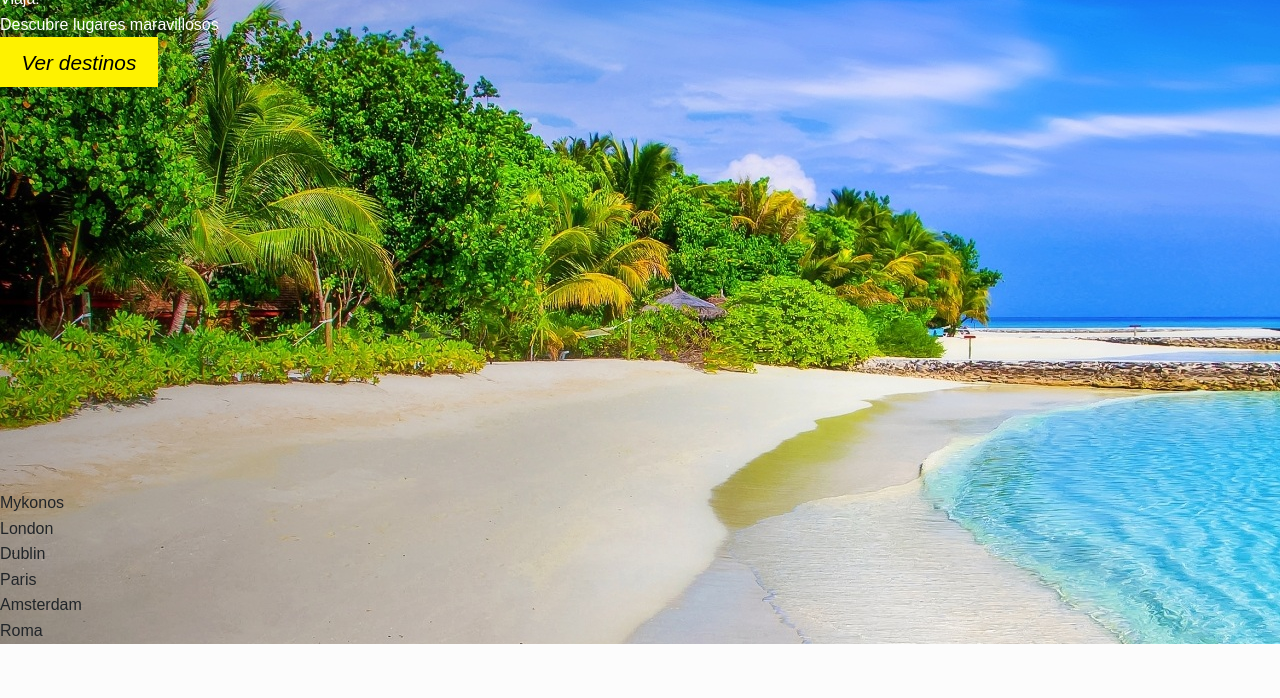
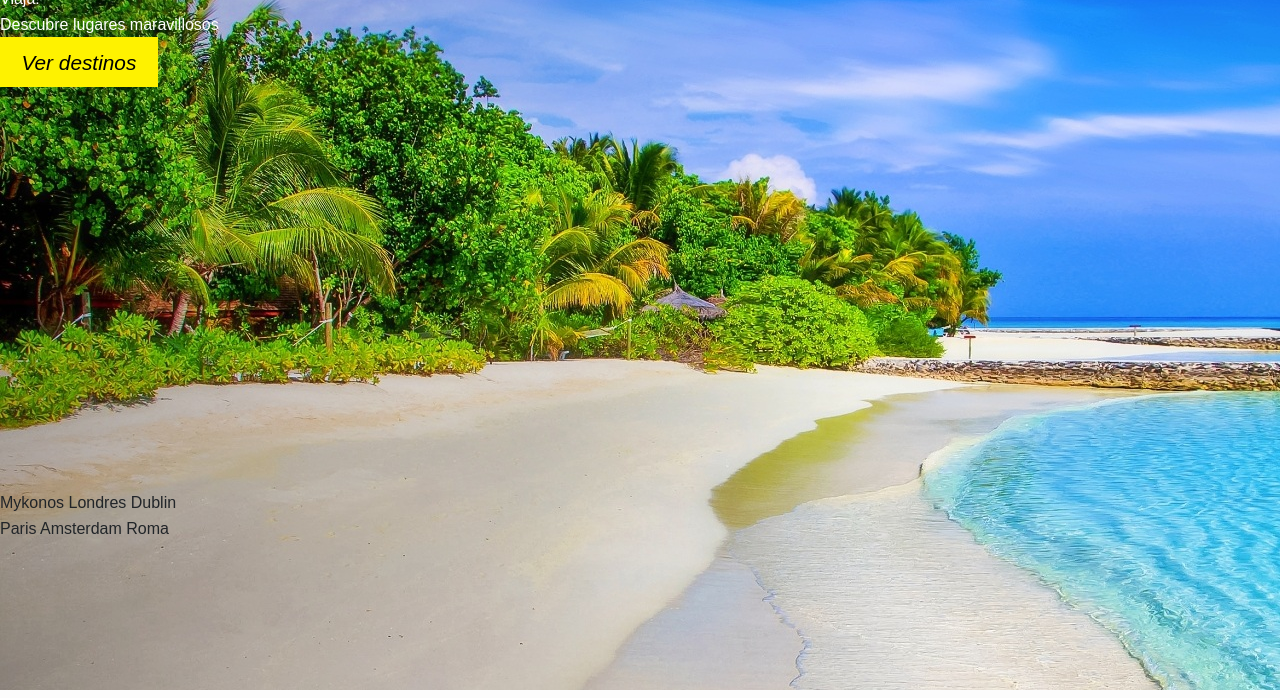
Before and after one commit to DavidPinilla1/Actividad_1, a plain HTML site: page index.html in a window 1280 px wide. Shown: the part 102-800 px from the top of the page. Drawn offline with Linux system fonts and the light colour scheme.

Commit message:
añadidos los pixels de columns y rows

```diff
--- a/css/JanCSS.css
+++ b/css/JanCSS.css
@@ -1 +1,8 @@
 /* Aquí irán los estilos que añada Jan*/
+
+.destinos {
+    display: grid;
+    grid-auto-columns: 200px;
+    grid-auto-rows: 200px;
+
+}
--- a/index.html
+++ b/index.html
@@ -38,26 +38,16 @@
     </header>
 
 
-    <section>
+    <section class="destinos">
         <!-- JAN se encarga de esta sección (destinos)-->
         <div>
             <grid>Mykonos</grid>
+            <grid>Londres</grid>
+            <grid>Dublin</grid>
+            <grid>Paris</grid>
+            <grid>Amsterdam</grid>
+            <grid>Roma</grid>
         </div>
-        <div>
-            <grid>London</grid>
-        </div>
-        <div>
-            <grid>Dublin</grid>
-        </div>
-        <div>
-            <grid>Paris</grid>
-        </div>
-        <div>
-            <grid>Amsterdam</grid>
-        </div>
-        <diiv>
-            <grid>Roma</grid>
-        </diiv>
 
     </section>
 
```
